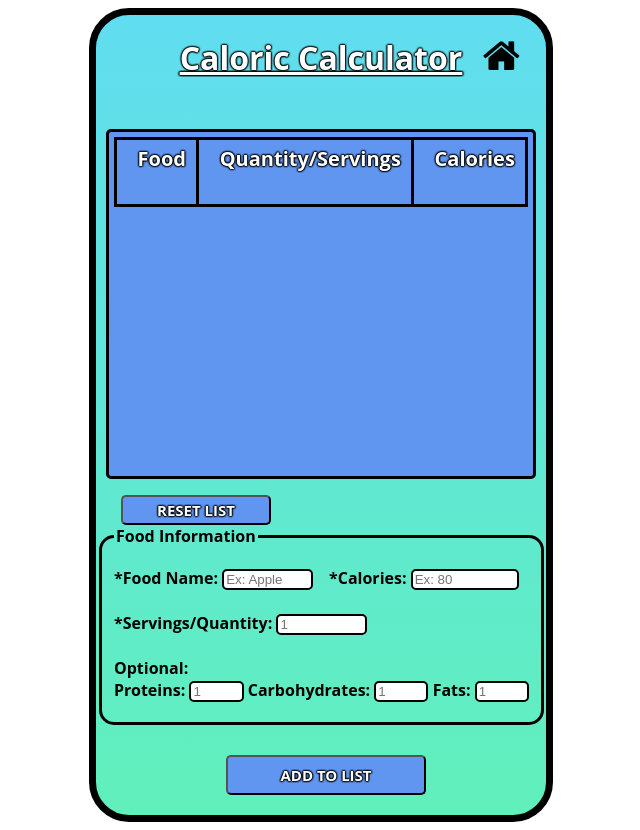
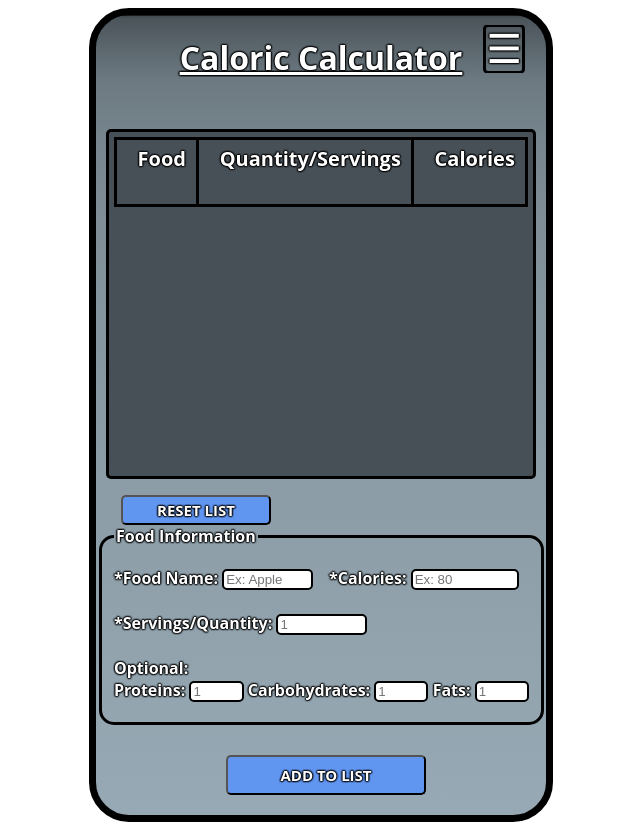
Before and after one commit to myang124/Health-App, a plain HTML site: page CaloricCalculatorScreen/caloric-calculator_page.html in a window 1280 px wide. Shown: the whole page, without its empty margins (319-959 px from the left). Drawn offline with Linux system fonts and the light colour scheme.

Commit message:
Changed colors and home icon

```diff
--- a/CaloricCalculatorScreen/caloric-calculator_page.html
+++ b/CaloricCalculatorScreen/caloric-calculator_page.html
@@ -7,7 +7,6 @@
     <meta charset="utf-8">
     <title>Caloric Calculator</title>
     <link rel="stylesheet" type="text/css" href="caloric-calculator_style.css"/>
-    <link rel="stylesheet" href="https://cdnjs.cloudflare.com/ajax/libs/font-awesome/4.7.0/css/font-awesome.min.css">
 </head>
 <body>
     <div id="entirepage">
@@ -68,7 +67,7 @@
 
             <div class="homeicon">
                 <a href= "../MainMenuScreen/menu.html">
-                   <button id="homebutton"><i class="fa fa-home" style="font-size: 3em;"></i></button>
+                   <button id="homebutton"><span style='font-size:40px;'>&#9776;</span></i></button>
                 </a>
             </div>
 
--- a/CaloricCalculatorScreen/caloric-calculator_style.css
+++ b/CaloricCalculatorScreen/caloric-calculator_style.css
@@ -12,7 +12,10 @@ body {
     margin-right: auto;
     border: 7px solid black;
     border-radius: 40px;
-    background-image: linear-gradient(#60ddf0, #60f0bb);
+
+    background-image: linear-gradient(black, 0.5%,#97A9B4);
+
+
     position: relative;
   }
 
@@ -33,15 +36,17 @@ body {
 }
 
 .userinput fieldset {
-  border: 3px solid #000;
+  border: 3px solid rgb(0, 0, 0);
   font-weight: bold;
   border-radius: 15px;
   padding-top: 20px;
   width: 415px;
-
+  color:white;
   position: absolute;
   bottom: 90px;
   right: 0px;
+  text-shadow: #000 0px 0px 2px,   #000 0px 0px 2px,   #000 0px 0px 2px,
+             #000 0px 0px 2px,   #000 0px 0px 2px,   #000 0px 0px 2px;
 }
 
 .userinput input{
@@ -101,7 +106,7 @@ body {
 table {
   border-collapse: collapse;
   margin: 50px auto;
-  background-color:#6095f0;
+  background-color:#485057;
   font-family: "Open Sans", sans-serif;
   color: white;
   text-shadow: #000 0px 0px 2px,   #000 0px 0px 2px,   #000 0px 0px 2px,
@@ -132,10 +137,10 @@ td {
 }
 
 .homeicon {
-  color:black;
   position: absolute;
-  top: 20px;
-  right: 20px;
+  top: 10px;
+  right: 15px;
+  color:white;
 }
 
 #homebutton {
@@ -170,3 +175,11 @@ td {
   margin-left: auto;
   margin-right: auto;
 }
+
+span {
+  color:white;
+  border: 3px solid #000;
+  border-radius: 5px;
+  text-shadow: #000 0px 0px 2px,   #000 0px 0px 2px,   #000 0px 0px 2px,
+                    #000 0px 0px 2px,   #000 0px 0px 2px,   #000 0px 0px 2px;
+}
```
